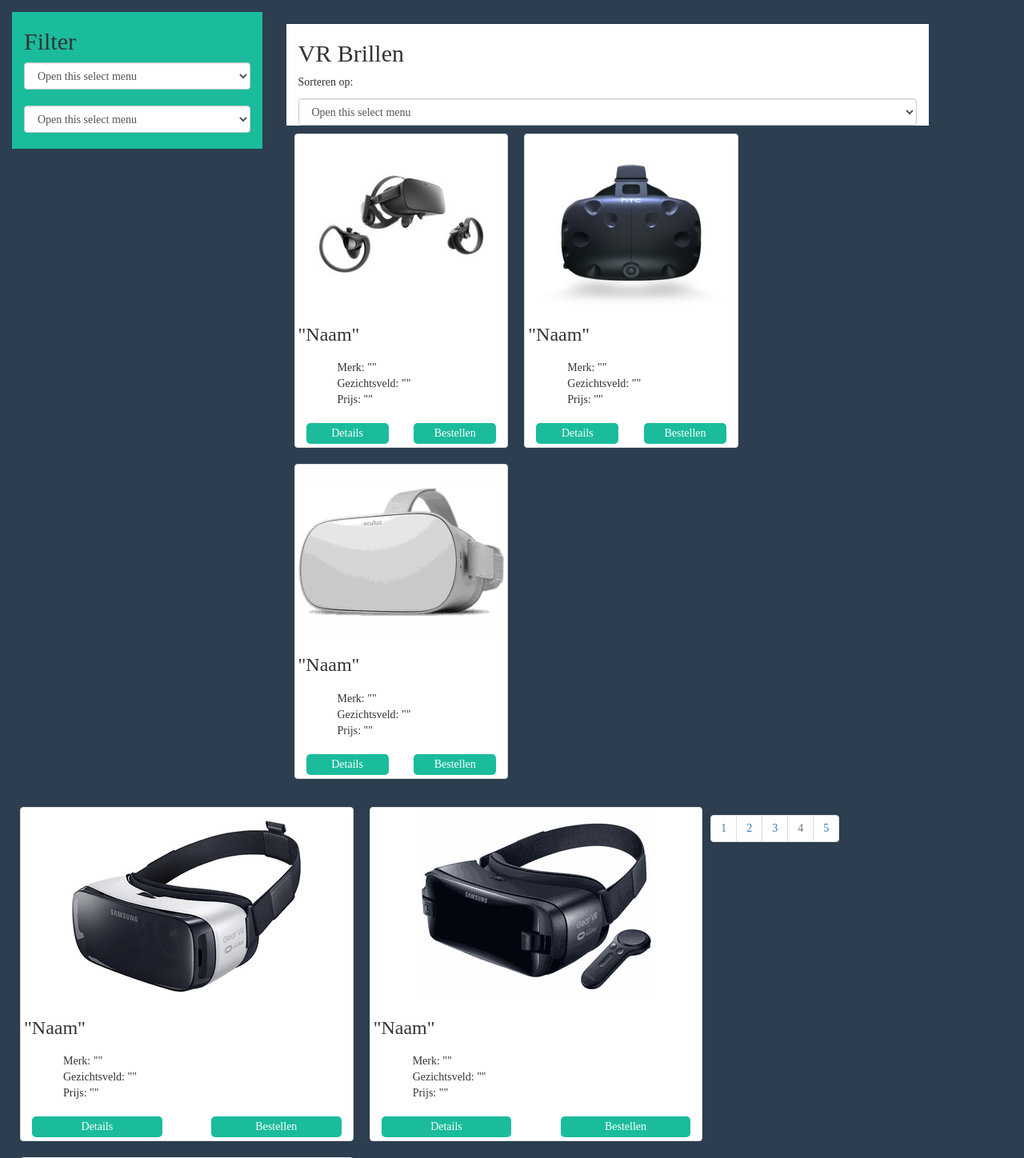
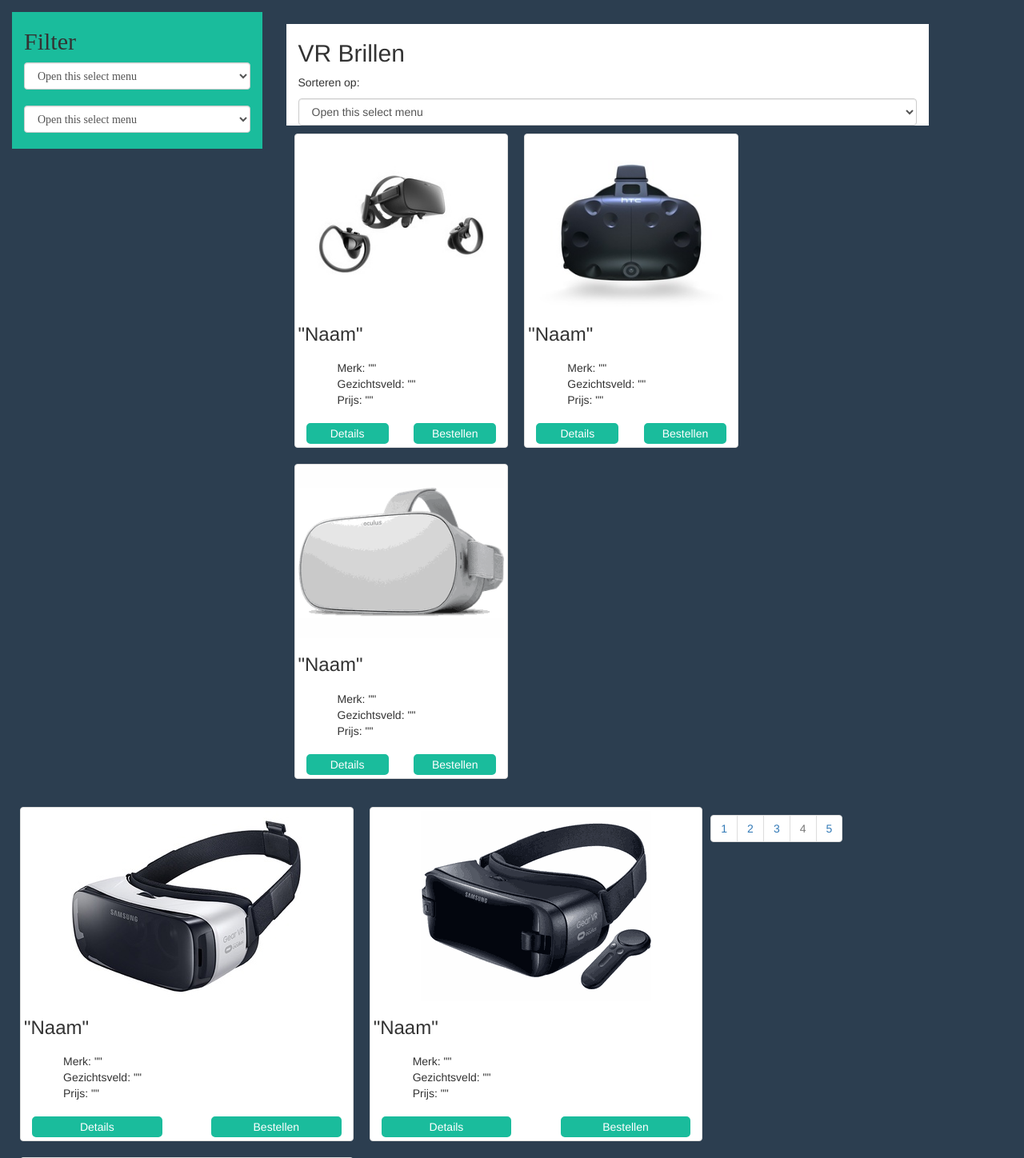
Before and after one commit to JordyvdNeut/projectenWebshop, a PHP site: page /products/products.php in a window 1280 px wide. Shown: the top 1448 px of the page at 80% size. Run offline with PHP 8.4, Linux system fonts and the light colour scheme; some web fonts are replaced.

Commit message:
font removed from all text

```diff
--- a/webshopMultiversum/webshop/style.css
+++ b/webshopMultiversum/webshop/style.css
@@ -4,7 +4,6 @@ html, body{
 body {
   height: 100%;
   margin: 15px;
-  font-family: quicksand;
   background-color: #2c3e50;
 }
 nav {
```
